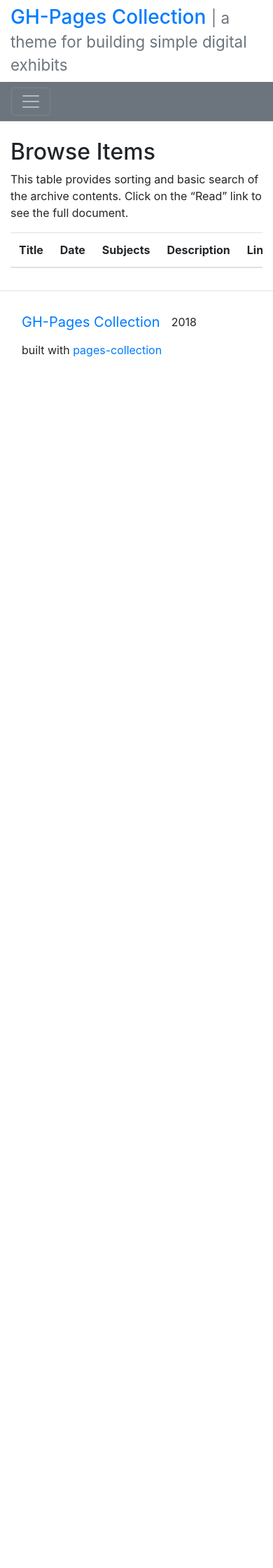
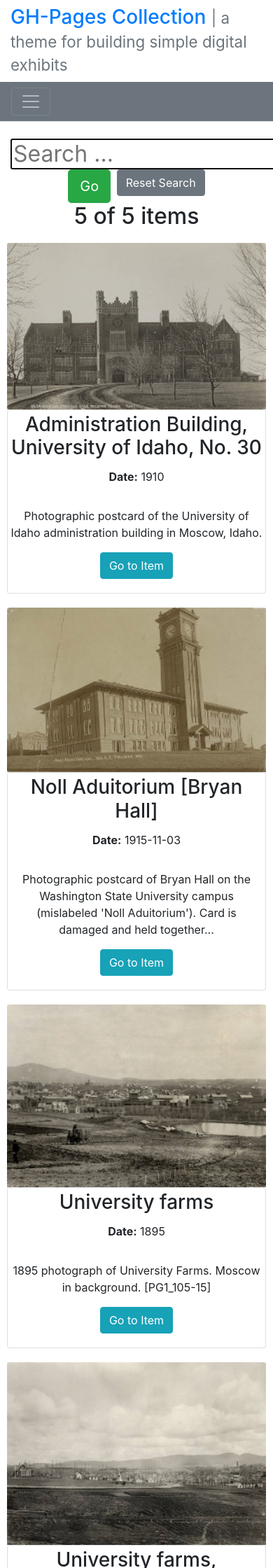
Before and after one commit to uidaholib/pages-collection, a Jekyll site: the page built from browse.md, in a window 390 px wide. Shown: the top 2240 px of the page at 70% size. Built offline with Jekyll 4.4.1, drawn with Linux system fonts in a browser that asks for light colours; before the commit the page ends 900 px from its top, so only the background shows below that; some of the changed text lies outside the part shown.

Commit message:
implement Devin-style browse page

```diff
--- a/_includes/foot.html
+++ b/_includes/foot.html
@@ -7,4 +7,5 @@
 {% if page.layout == "map" %}{% include js/map-js.html %}{% endif %}
 {% if page.layout == "subjects" %}{% include js/subjects-js.html %}{% endif %}
 {% if page.layout == "search" %}{% include js/lunr-js.html %}{% endif %}
+{% if page.layout == "browse" %}{% include js/browse-js.html %}{% endif %}
 {% if page.layout == "timeline" %}{% include js/timeline-js.html %}{% endif %}
--- /dev/null
+++ b/_includes/js/browse-js.html
@@ -0,0 +1,75 @@
+<script src="{{ "/assets/js/jquery.lazyload.js" | relative_url }}"></script>
+<script>
+    function filterItems() {
+      var input, filter, table, tr, td, i;
+      input = document.getElementById("quicksearch");
+      filter = input.value.toUpperCase();
+      itemcontainer = document.getElementById("isocontainer-new");
+      item = itemcontainer.getElementsByTagName("div");
+      for (i = 0; i < item.length; i++) {
+        itemcontents = item[i].getElementsByTagName("div")[0];
+        if (itemcontents) {
+          if (itemcontents.innerHTML.toUpperCase().indexOf(filter) > -1) {
+            item[i].style.display = "";
+          } else {
+            item[i].style.display = "none";
+          }
+        }
+      }
+      var numberofint = $('div.item:visible').length;
+    $("#numberof").html(numberofint);
+    }
+    </script>
+<script>
+    var $imgs = $("img.lazy");
+  // Lazy Load images when they appear in DOM
+  $imgs.lazyload({
+        effect: "fadeIn",
+        failure_limit: Math.max($imgs.length - 1, 0)
+  });
+// fiter items by entering value of button or link pushed into quicksearch box
+var filterit = function() {
+ $('#quicksearch').val('');
+$(this).addClass('active');
+$('a.filter').not(this).removeClass('active');
+  var filterValue = $(this).attr('data-filter');
+  var filterClass = $(this).attr('data-filter').replace(" ","-").replace(" ","-");
+ $('#quicksearch').val($('#quicksearch').val() + filterValue);
+  $('#goButton').click();
+    window.location.hash = filterValue;
+   var filterValueclass = "." + filterClass;
+$(filterValueclass).addClass('active');
+$imgs.lazyload();
+};
+// run filterit function when link/button with class filter clicked
+ $('a.filter').click(filterit);
+
+// trigger imgs to lazy load upon click of go button
+$('#goButton').click( function() {
+  $imgs.lazyload();
+});
+
+   // click goButton to search if return pressed in search box
+   $('#quicksearch').keypress(function(e){
+        if(e.which == 13){//Enter key pressed
+            $('#goButton').click();
+            $imgs.lazyload();
+            //Trigger search button click event
+         }
+    });
+// get hash from url
+var hashfilter = location.hash.substr(1).replace(/%20/g, " ");
+var hashfilterclass = "." + location.hash.substr(1).replace("%20","-").replace("%20","-").replace("%20","-").replace(" ","-").replace(" ","-").replace(" ","-");
+
+$(document).ready(function() {
+$("#quicksearch").focus();
+if(window.location.hash) {
+	// code to be executed if a hash is contained in the url
+ $('#quicksearch').val($('#quicksearch').val() + hashfilter);
+$('#goButton').click();
+$(hashfilterclass).addClass('active');
+$imgs.lazyload();
+}
+else{
+}});
+</script>
--- /dev/null
+++ b/_layouts/browse.html
@@ -0,0 +1,41 @@
+---
+layout: page
+---
+{% assign items = site.data.metadata %}
+<style>
+  .item{padding:10px;}
+  .card{padding:4px;}
+</style>
+
+<h2 class="text-center">
+    <input type="text" id="quicksearch" placeholder="Search ... " >
+    <input class="btn btn-success btn-lg align-top" title="Search" type="submit" value="Go" alt="Search" id="goButton" onclick="filterItems()">
+    <a class="btn btn-secondary align-top filter" href="#" data-filter="">Reset Search</a>
+    <br class="hidden-md-up">
+    <span class="info2"><span id="numberof">{{ items | size }}</span> of {{ items | size }} items</span>
+</h2>
+
+<div class="row" id="isocontainer-new">
+    {% for item in items %}
+    <div class="item col-xl-3 col-lg-4 col-md-6 col-sm-12 col-xs-12" >
+        <a target="_blank" href="{{ "/browse/item.html" | absolute_url | append: "?id=" | append: item.indexid }}">
+            {% if forloop.index < 20 %}<img class="card-img-top lazy"  src="{{ site.baseurl }}/objects/thumbs/{{ item.indexid }}_sm.jpg" alt="Card image cap">
+            {% else %}<img class="card-img-top lazy"  data-original="{{ site.baseurl }}/objects/thumbs/{{ item.indexid }}_sm.jpg" alt="Card image cap">{% endif %}
+        </a>
+        <div class="card text-center" id="content">
+            <h3 class="card-title">{{ item.title }}</h3>
+            <p class="card-text"><strong>Date:</strong> {{ item.date }}</p>
+            <p>
+                {% assign subjects = item.subjects | split:';' %}
+                {% for subject in subjects %}{% if subject !=" " %}
+                <a class="btn btn-sm btn-secondary m-1" data-filter="{{ subject | trim }}" href="#{{ subject | trim }}">{{ subject }}</a>
+                {% endif %}{% endfor %}
+            </p>
+            <p class="card-text">{{item.description | truncatewords: 20}}</p>
+            <p>
+                <a href="{{ "/browse/item.html" | absolute_url | append: "?id=" | append: item.indexid }}" target="_blank" class="btn btn-info" title="link to {{ item.title }}">Go to Item</a>
+            </p>
+         </div>
+    </div>
+{% endfor %}
+</div>
--- a/_layouts/table.html
+++ /dev/null
@@ -1,6 +0,0 @@
----
-layout: page
----
-<link rel="stylesheet" type="text/css" href="{{ "/assets/datatables/datatables.min.css" | relative_url }}">
-
-{{ content }}
--- a/browse.md
+++ b/browse.md
@@ -1,24 +1,4 @@
 ---
-layout: table
+layout: browse
 title: Browse
 ---
-{% assign items = site.data.metadata %}
-
-## Browse Items
-
-This table provides sorting and basic search of the archive contents.
-Click on the "Read" link to see the full document.
-
-<div class="table-responsive-md">
-<table id="item-table" class="table table-striped">
-    <thead>
-        <tr>
-            <th scope="col">Title</th>
-            <th scope="col">Date</th>
-            <th scope="col">Subjects</th>
-            <th scope="col">Description</th>
-            <th>Link</th>
-        </tr>
-    </thead>
-</table>
-</div>
```
